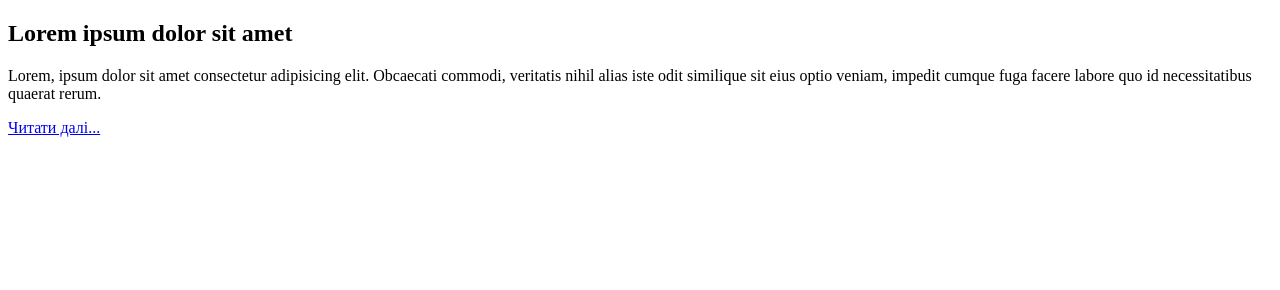
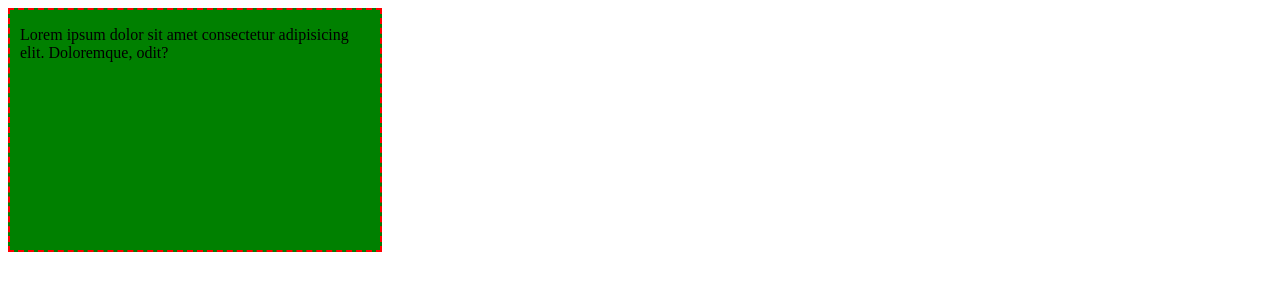
Before and after one commit to Oksaaaanad/CSS, a plain HTML site: page css/index.html in a window 1280 px wide. Drawn offline with Linux system fonts and the light colour scheme.

Commit message:
new commit

```diff
--- a/css/index.html
+++ b/css/index.html
@@ -8,15 +8,11 @@
     <title>Document</title>
   </head>
   <body>
-    <article class="post">
-      <h1 class="title">Lorem ipsum dolor sit amet</h1>
-      <p class="text">
-        Lorem, ipsum dolor sit amet consectetur adipisicing elit. Obcaecati
-        commodi, veritatis nihil alias iste odit similique sit eius optio
-        veniam, impedit cumque fuga facere labore quo id necessitatibus quaerat
-        rerum.
+    <div class="box">
+      <p>
+        Lorem ipsum dolor sit amet consectetur adipisicing elit. Doloremque,
+        odit?
       </p>
-      <a class="link" href="/">Читати далі...</a>
-    </article>
+    </div>
   </body>
 </html>
--- a/css/style.css
+++ b/css/style.css
@@ -1,16 +1,11 @@
-h3:first-child {
-  color: pink;
+.box {
+  width: 350px;
+  height: 220px;
+  padding-top: 15 px;
+  padding-left: 10px;
+  padding-bottom: 20px;
+  padding-right: 10px;
+  margin-bottom: 30px;
+  border: dashed 2px red;
+  background-color: green;
 }
-div:nth-child(5) p {
-  color: red;
-}
-p:nth-child(7) {
-  color: green;
-}
-
-#greycol {
-  color: grey;
-}
-.yellow {
-  color: yellow;
-}
```
